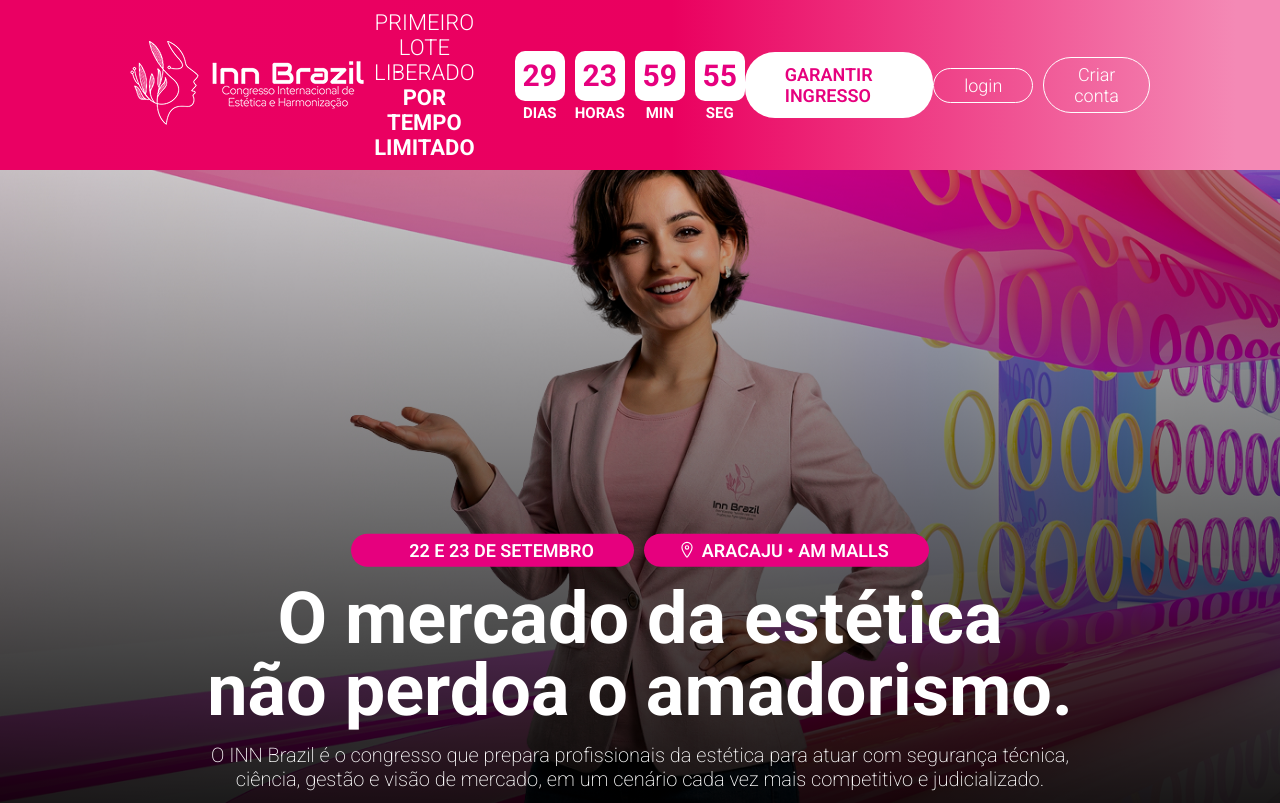
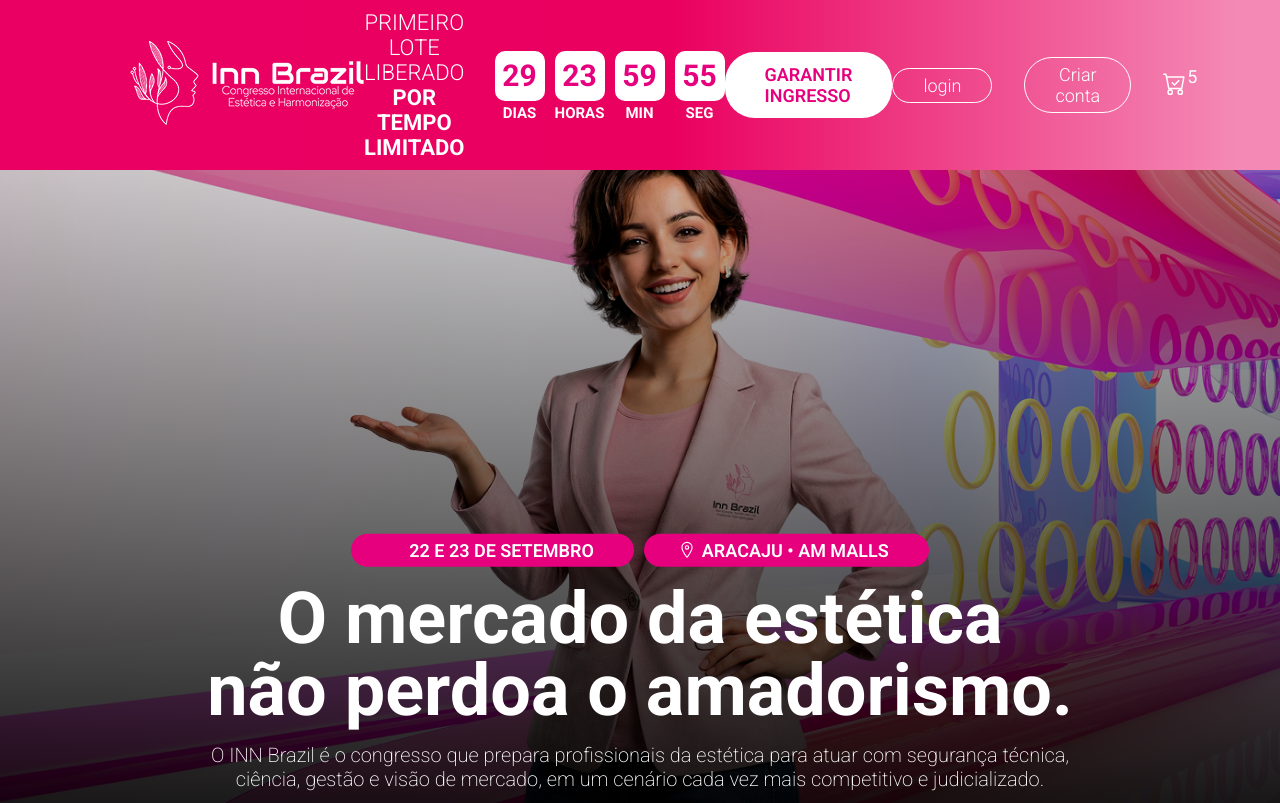
Before and after one commit to kleyton-ferreira/innbrazil-projeto-dev, a React (Create React App) app: page / in a window 1280 px wide. Shown: the top 803 px of the page. Built offline with nearby package versions, Linux system fonts and the light colour scheme; no server answers; some icons are missing.

Commit message:
feat: add icon header components

```diff
--- a/src/components/header-itens/header-itens-components.tsx
+++ b/src/components/header-itens/header-itens-components.tsx
@@ -8,12 +8,16 @@
   HeaderItensContainer,
   HeaderItensImg,
   HeaderItensTitle,
-  HeaderItensAccount
+  HeaderItensAccount,
+  HeaderIconCart
 } from './header-itens-styles'
 
 // COMPONENTS
 import Countdown from '../coutdown/ countdown.components'
 import Button from '../button/button-components'
+
+// ICONS
+import { BsCartCheck } from 'react-icons/bs'
 
 // UTILITZ
 import { UserContext } from '../context/user-context'
@@ -76,6 +80,12 @@
           {isAuthentication && (
             <button onClick={() => signOut(auth)}> {signOutOut} </button>
           )}
+          <HeaderIconCart>
+            <span>
+              <BsCartCheck size={23} />
+            </span>
+            <p>5</p>
+          </HeaderIconCart>
         </HeaderItensAccount>
       </HeaderItensContainer>
     </>
--- a/src/components/header-itens/header-itens-styles.ts
+++ b/src/components/header-itens/header-itens-styles.ts
@@ -34,7 +34,7 @@
 export const HeaderItensAccount = styled.div`
   display: flex;
   align-items: center;
-  gap: 10px;
+  gap: 32px;
 
   button {
    font-size: 18px;
@@ -53,5 +53,21 @@
     color: ${Colors.text.pink};
     font-weight: 400;
   }
+`
 
+export const HeaderIconCart = styled.div`
+ cursor: pointer;
+ display: flex;
+ gap: 1px;
+
+
+ span {
+   color: ${Colors.text.white};
+ }
+
+ p {
+   transform: translateY(-6px);
+   color: ${Colors.text.white};
+   font-size: 18px;
+ }
 `
```
